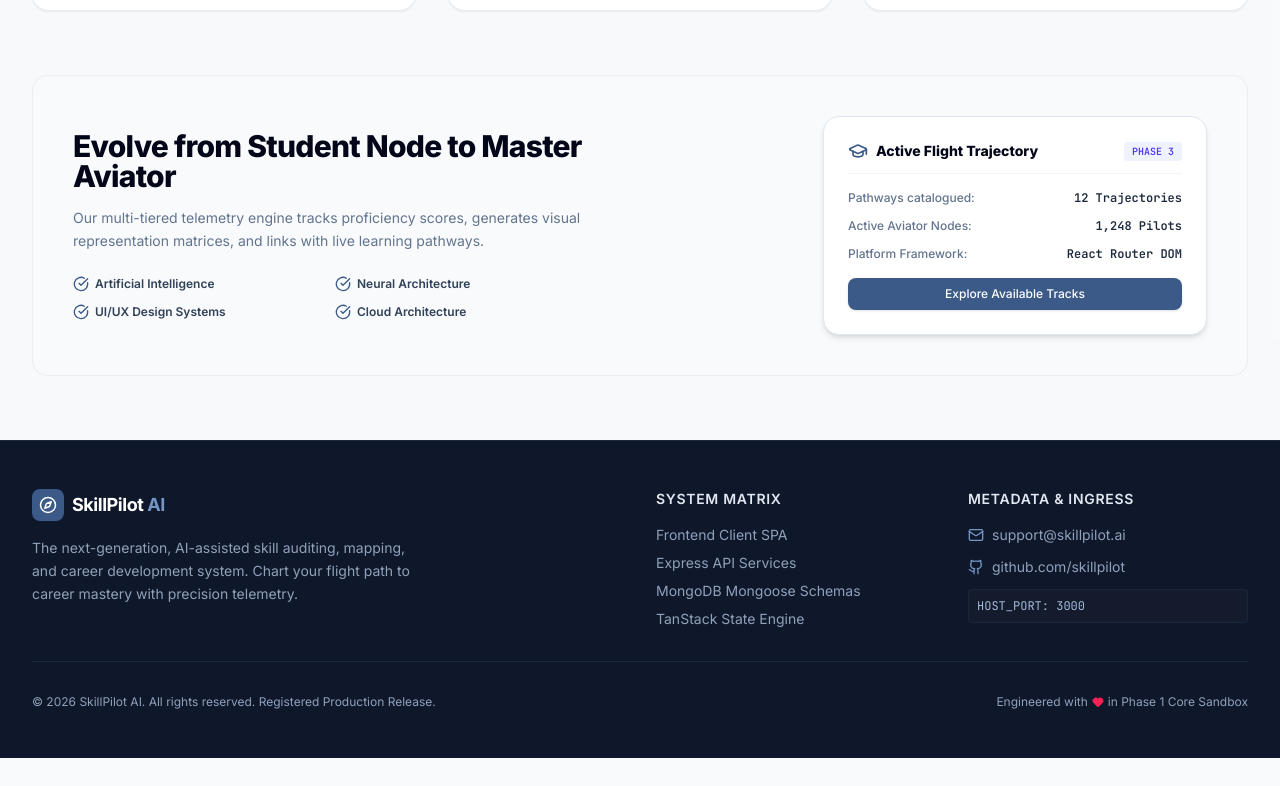
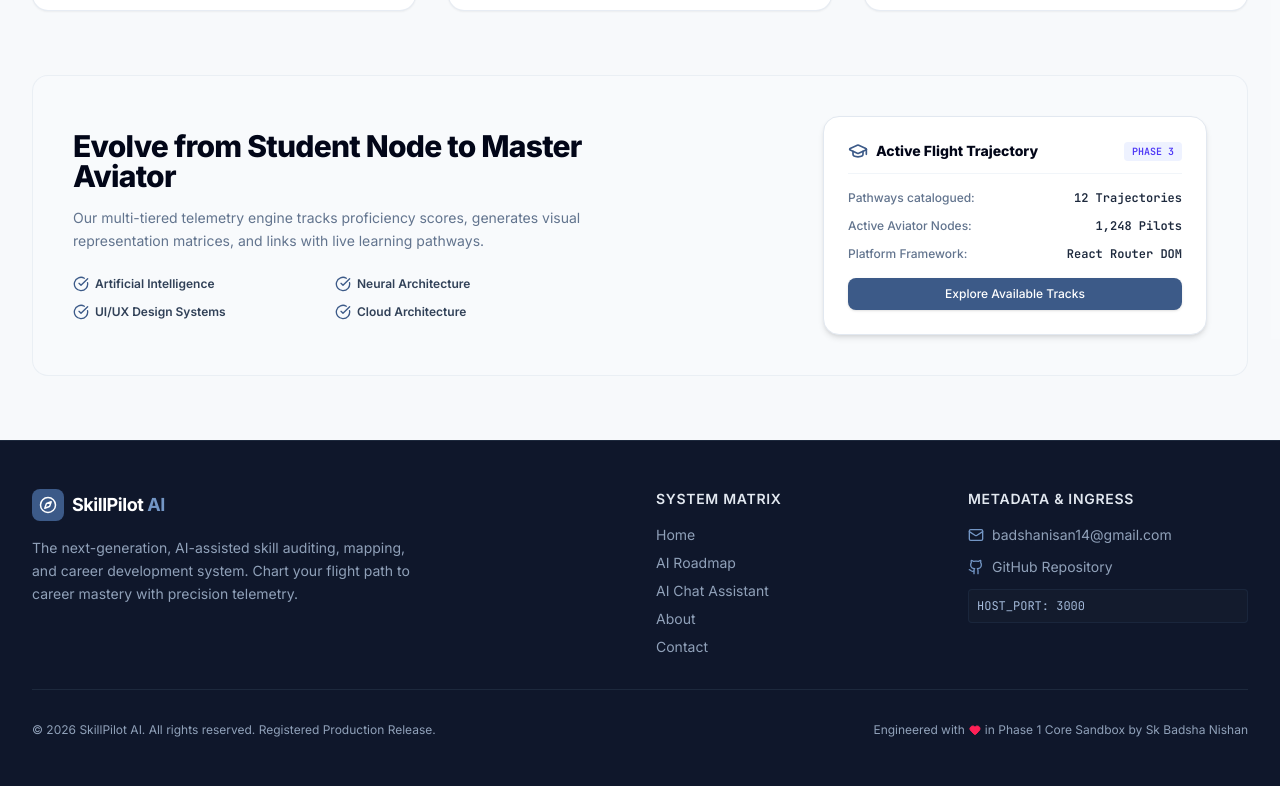
Before and after one commit to Badsha-Nishan/skillpilot-ai, a React (Vite) app: page / in a window 1280 px wide. Shown: the part 932-1718 px from the top of the page. Before the commit the page ends 1690 px from the top, so only its background shows below. Built offline with nearby package versions, Linux system fonts and the light colour scheme; no server answers.

Commit message:
updated navbar

```diff
--- a/src/components/Footer.tsx
+++ b/src/components/Footer.tsx
@@ -5,6 +5,7 @@
 
 import React from "react";
 import { Compass, Mail, Github, Heart } from "lucide-react";
+import { Link } from "react-router-dom";
 
 interface FooterProps {
   id?: string;
@@ -14,7 +15,10 @@ export default function Footer({ id }: FooterProps) {
   const currentYear = new Date().getFullYear();
 
   return (
-    <footer id={id} className="bg-slate-900 text-slate-400 border-t border-slate-800">
+    <footer
+      id={id}
+      className="bg-slate-900 text-slate-400 border-t border-slate-800"
+    >
       <div className="max-w-7xl mx-auto px-4 sm:px-6 lg:px-8 py-12">
         <div className="grid grid-cols-1 md:grid-cols-4 gap-8 mb-8">
           {/* Logo & Description */}
@@ -28,7 +32,9 @@ export default function Footer({ id }: FooterProps) {
               </span>
             </div>
             <p className="text-sm text-slate-400 leading-relaxed max-w-sm">
-              The next-generation, AI-assisted skill auditing, mapping, and career development system. Chart your flight path to career mastery with precision telemetry.
+              The next-generation, AI-assisted skill auditing, mapping, and
+              career development system. Chart your flight path to career
+              mastery with precision telemetry.
             </p>
           </div>
 
@@ -39,24 +45,45 @@ export default function Footer({ id }: FooterProps) {
             </h3>
             <ul className="space-y-2 text-sm">
               <li>
-                <span className="hover:text-white transition-colors cursor-pointer">
-                  Frontend Client SPA
-                </span>
+                <Link to="/" className="hover:text-white transition-colors">
+                  Home
+                </Link>
               </li>
+
               <li>
-                <span className="hover:text-white transition-colors cursor-pointer">
-                  Express API Services
-                </span>
+                <Link
+                  to="/roadmap"
+                  className="hover:text-white transition-colors"
+                >
+                  AI Roadmap
+                </Link>
               </li>
+
               <li>
-                <span className="hover:text-white transition-colors cursor-pointer">
-                  MongoDB Mongoose Schemas
-                </span>
+                <Link
+                  to="/mentor"
+                  className="hover:text-white transition-colors"
+                >
+                  AI Chat Assistant
+                </Link>
               </li>
+
               <li>
-                <span className="hover:text-white transition-colors cursor-pointer">
-                  TanStack State Engine
-                </span>
+                <Link
+                  to="/about"
+                  className="hover:text-white transition-colors"
+                >
+                  About
+                </Link>
+              </li>
+
+              <li>
+                <Link
+                  to="/contact"
+                  className="hover:text-white transition-colors"
+                >
+                  Contact
+                </Link>
               </li>
             </ul>
           </div>
@@ -69,11 +96,23 @@ export default function Footer({ id }: FooterProps) {
             <div className="space-y-3 text-sm">
               <div className="flex items-center gap-2">
                 <Mail className="h-4 w-4 text-brand-400" />
-                <span>support@skillpilot.ai</span>
+                <a
+                  href="mailto:support@skillpilot.ai"
+                  className="hover:text-white transition-colors"
+                >
+                  badshanisan14@gmail.com
+                </a>
               </div>
               <div className="flex items-center gap-2">
                 <Github className="h-4 w-4 text-brand-400" />
-                <span>github.com/skillpilot</span>
+                <a
+                  href="https://github.com/Badsha-Nishan"
+                  target="_blank"
+                  rel="noopener noreferrer"
+                  className="hover:text-white transition-colors"
+                >
+                  GitHub Repository
+                </a>
               </div>
               <div className="pt-2 text-xs text-brand-300 font-mono bg-brand-950/40 p-2 rounded border border-brand-800/30">
                 HOST_PORT: 3000
@@ -83,9 +122,14 @@ export default function Footer({ id }: FooterProps) {
         </div>
 
         <div className="pt-8 border-t border-slate-800 flex flex-col sm:flex-row justify-between items-center gap-4 text-xs">
-          <p>© {currentYear} SkillPilot AI. All rights reserved. Registered Production Release.</p>
+          <p>
+            © {currentYear} SkillPilot AI. All rights reserved. Registered
+            Production Release.
+          </p>
           <p className="flex items-center gap-1">
-            Engineered with <Heart className="h-3 w-3 text-rose-500 fill-rose-500" /> in Phase 1 Core Sandbox
+            Engineered with{" "}
+            <Heart className="h-3 w-3 text-rose-500 fill-rose-500" /> in Phase 1
+            Core Sandbox by Sk Badsha Nishan
           </p>
         </div>
       </div>
```
